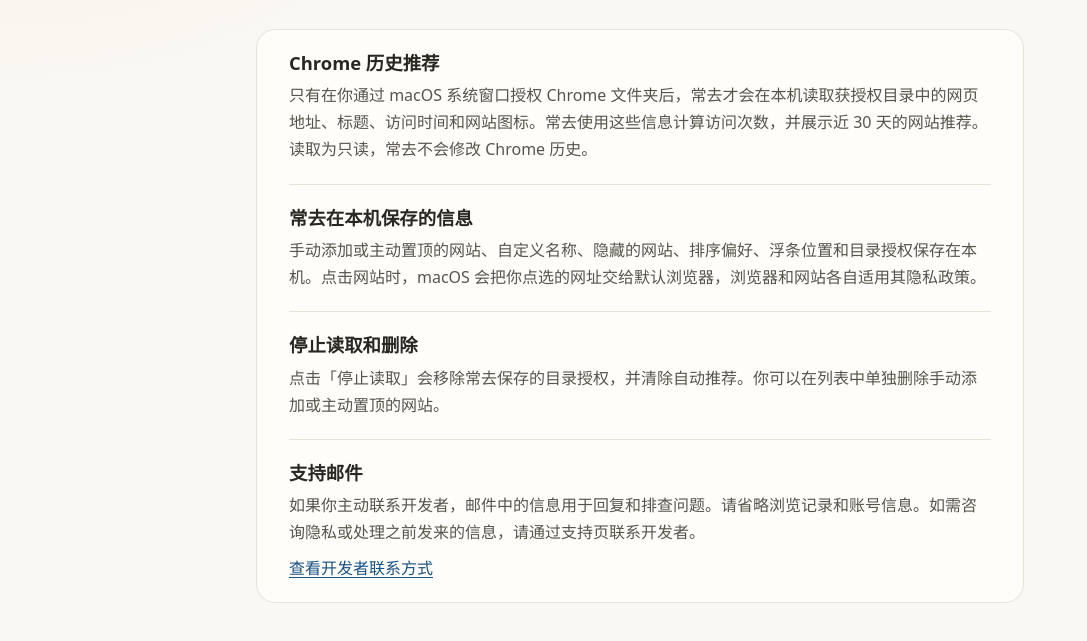
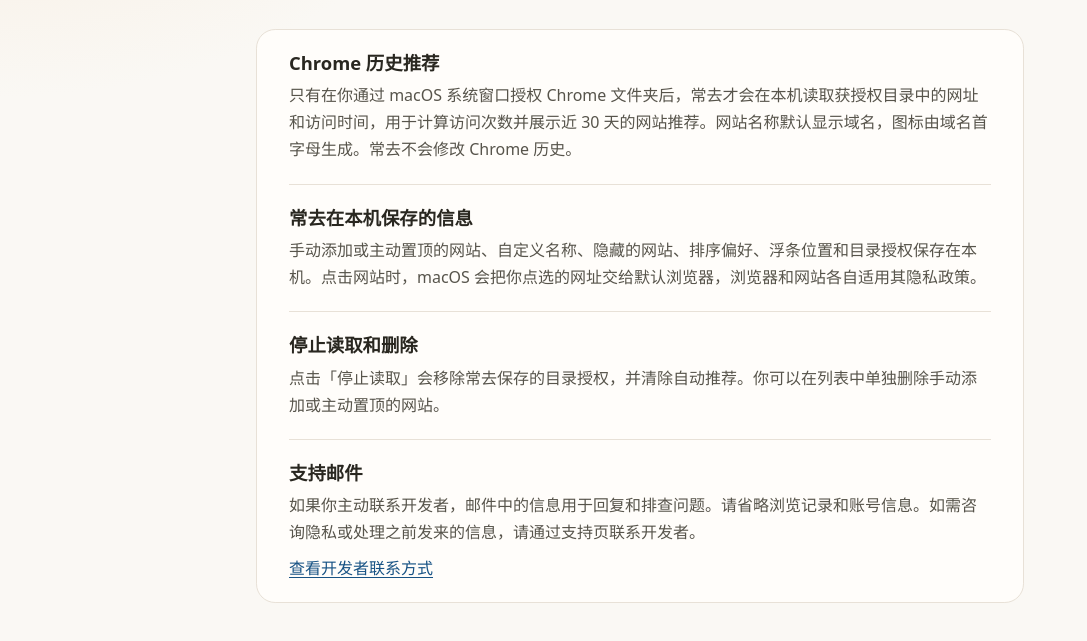
Before and after one commit to dreamcall520/changqu-support, a plain HTML site: page privacy/index.html in a window 1280 px wide. Shown: the part 283-924 px from the top of the page, without its empty margins (0-1087 px from the left). Drawn offline with Linux system fonts and the light colour scheme.

Commit message:
Align privacy policy with Changqu 1.0 build 2

```diff
--- a/privacy/index.html
+++ b/privacy/index.html
@@ -21,7 +21,7 @@
     <article class="content" aria-label="隐私政策条款">
       <section>
         <h2>Chrome 历史推荐</h2>
-        <p>只有在你通过 macOS 系统窗口授权 Chrome 文件夹后，常去才会在本机读取获授权目录中的网页地址、标题、访问时间和网站图标。常去使用这些信息计算访问次数，并展示近 30 天的网站推荐。读取为只读，常去不会修改 Chrome 历史。</p>
+        <p>只有在你通过 macOS 系统窗口授权 Chrome 文件夹后，常去才会在本机读取获授权目录中的网址和访问时间，用于计算访问次数并展示近 30 天的网站推荐。网站名称默认显示域名，图标由域名首字母生成。常去不会修改 Chrome 历史。</p>
       </section>
       <section>
         <h2>常去在本机保存的信息</h2>
```
